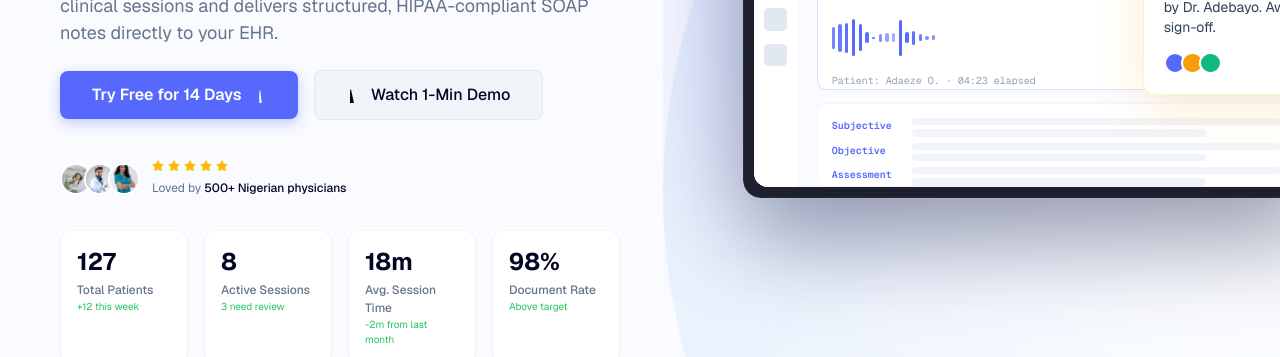
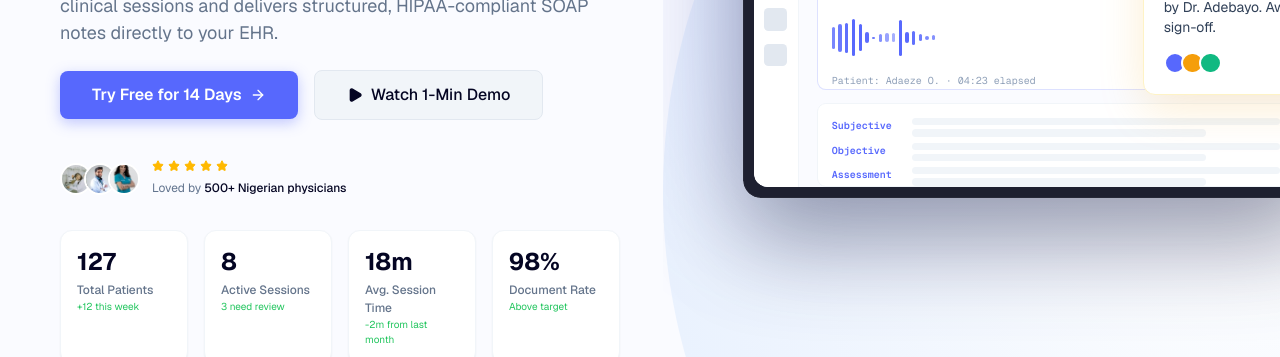
Before and after one commit to zybano/pn-homepage, a React (Vite) app: page / in a window 1280 px wide. Shown: the part 569-926 px from the top of the page. Built offline with nearby package versions, Linux system fonts and the light colour scheme.

Commit message:
feat: add Hero section component with branding and statistics dashboard

```diff
--- a/src/components/Hero.tsx
+++ b/src/components/Hero.tsx
@@ -1,7 +1,6 @@
 import { motion } from "framer-motion";
-import arrowRightSvg from "../assets/figma-assets/hero/icon-arrow-right.svg";
+import { ArrowRight, Play } from "lucide-react";
 import bgCircleSvg from "../assets/figma-assets/hero/bg-circle.svg";
-import playSvg from "../assets/figma-assets/hero/icon-play.svg";
 import shieldSvg from "../assets/figma-assets/hero/icon-shield.svg";
 import starSvg from "../assets/figma-assets/hero/icon-star.svg";
 import doctor1Png from "../assets/figma-assets/hero/doctor-1.png";
@@ -47,27 +46,15 @@ const Hero = () => {
               </div>
 
               <div className="flex flex-wrap items-center gap-[16px]">
-                <button className="inline-flex items-center justify-center gap-[8px] rounded-[8px] bg-[#5768fd] px-[32px] py-[12px] shadow-[0px_4px_14px_0px_rgba(87,104,253,0.35)]">
+                <button className="inline-flex items-center justify-center gap-[8px] rounded-[8px] bg-[#5768fd] px-[32px] py-[12px] shadow-[0px_4px_14px_0px_rgba(87,104,253,0.35)] hover:bg-[#4656e5] transition-colors">
                   <span className="text-[16px] font-semibold leading-[24px] text-white">
                     Try Free for 14 Days
                   </span>
-                  <span className="relative h-[16px] w-[16px] overflow-hidden">
-                    <img
-                      alt=""
-                      className="absolute inset-[17.71%]"
-                      src={arrowRightSvg}
-                    />
-                  </span>
+                  <ArrowRight size={16} className="text-white" />
                 </button>
 
-                <button className="inline-flex items-center justify-center gap-[8px] rounded-[8px] border border-[#e2e8f0] bg-[#f1f5f9] px-[32px] py-[12px]">
-                  <span className="relative h-[16px] w-[16px] overflow-hidden">
-                    <img
-                      alt=""
-                      className="absolute inset-[9.38%_13.54%_9.38%_21.88%]"
-                      src={playSvg}
-                    />
-                  </span>
+                <button className="inline-flex items-center justify-center gap-[8px] rounded-[8px] border border-[#e2e8f0] bg-[#f1f5f9] px-[32px] py-[12px] hover:bg-[#e2e8f0] transition-colors">
+                  <Play size={16} className="text-[#040523] fill-[#040523]" />
                   <span className="text-[16px] font-medium leading-[24px] text-[#040523]">
                     Watch 1-Min Demo
                   </span>
```
